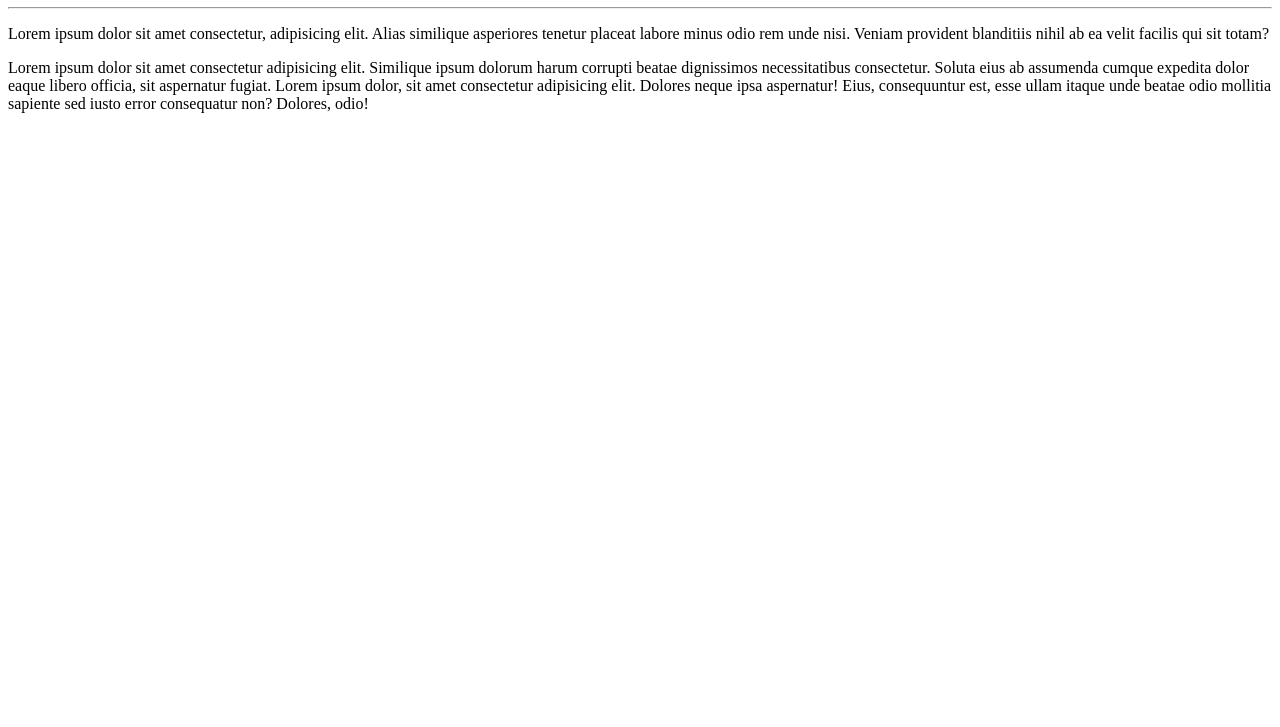
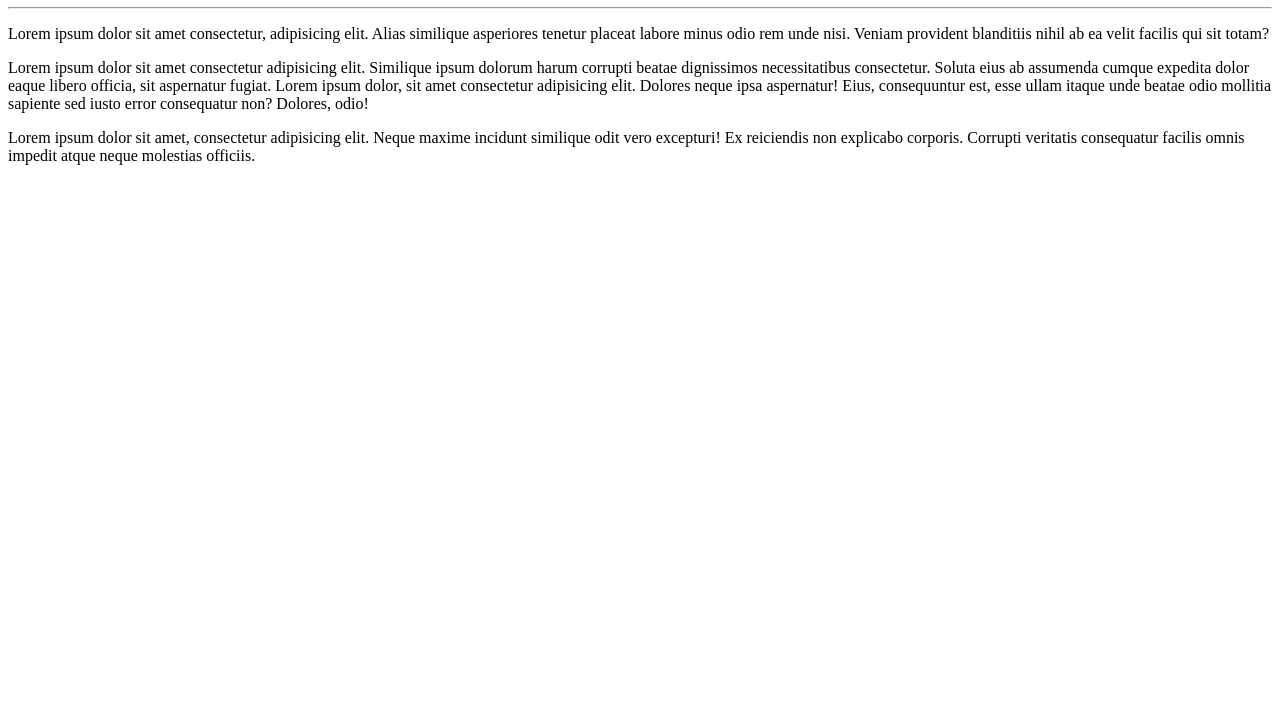
Before and after one commit to AlexandreAraujo10/Ol--Mundo-, a plain HTML site: page site-exemplo/index.html in a window 1280 px wide. Shown: the part 73-800 px from the top of the page. Drawn offline with Linux system fonts and the light colour scheme.

Commit message:
Att
Adicionei ++ parágrafo

```diff
--- a/site-exemplo/index.html
+++ b/site-exemplo/index.html
@@ -10,5 +10,6 @@
     <hr>
     <p>Lorem ipsum dolor sit amet consectetur, adipisicing elit. Alias similique asperiores tenetur placeat labore minus odio rem unde nisi. Veniam provident blanditiis nihil ab ea velit facilis qui sit totam?</p>
     <p>Lorem ipsum dolor sit amet consectetur adipisicing elit. Similique ipsum dolorum harum corrupti beatae dignissimos necessitatibus consectetur. Soluta eius ab assumenda cumque expedita dolor eaque libero officia, sit aspernatur fugiat. Lorem ipsum dolor, sit amet consectetur adipisicing elit. Dolores neque ipsa aspernatur! Eius, consequuntur est, esse ullam itaque unde beatae odio mollitia sapiente sed iusto error consequatur non? Dolores, odio!</p>
+    <p>Lorem ipsum dolor sit amet, consectetur adipisicing elit. Neque maxime incidunt similique odit vero excepturi! Ex reiciendis non explicabo corporis. Corrupti veritatis consequatur facilis omnis impedit atque neque molestias officiis.</p>
 </body>
 </html>
```
